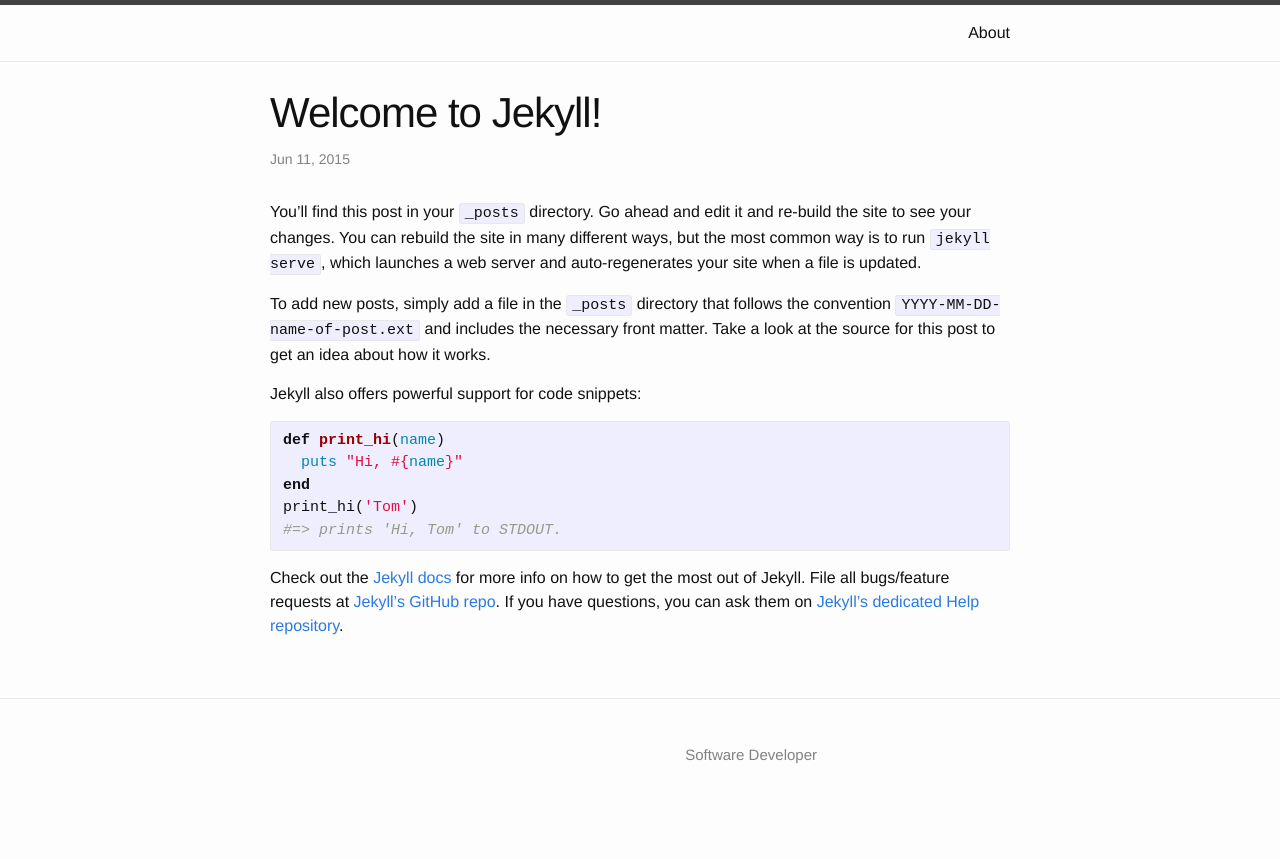
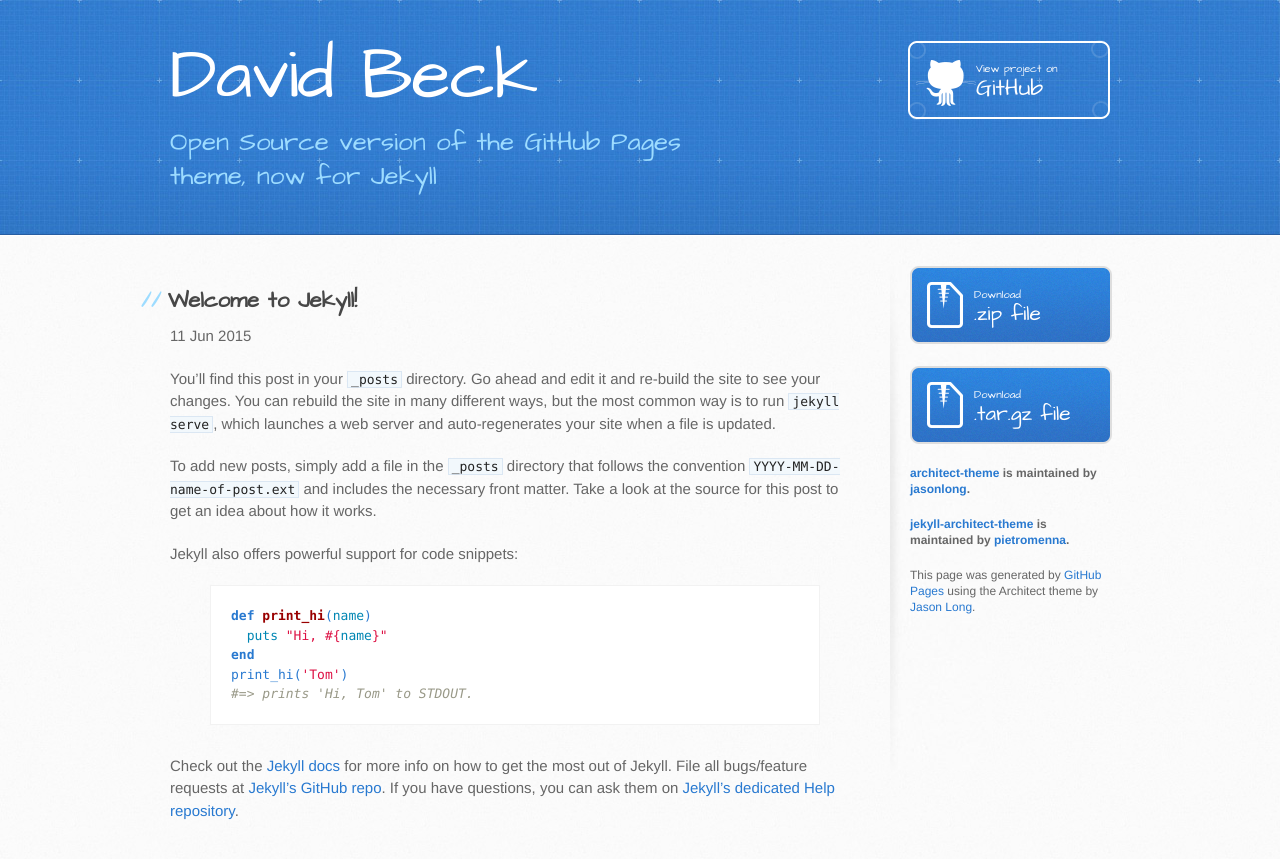
Before and after one commit to dbeck/dbeck.github.io, a Jekyll site: the page built from _posts/2015-06-11-welcome-to-jekyll.markdown, in a window 1280 px wide. Shown: the top 859 px of the page. Built offline with Jekyll 4.4.1, drawn with Linux system fonts in a browser that asks for light colours; Markdown is read by kramdown in place of the engine named in the settings.

Commit message:
updating to use the Architect theme

```diff
--- a/_layouts/default.html
+++ b/_layouts/default.html
@@ -1,20 +1,56 @@
 <!DOCTYPE html>
 <html>
+  <head>
+    <meta charset='utf-8'>
+    <meta http-equiv="X-UA-Compatible" content="chrome=1">
+    <meta name="viewport" content="width=device-width, initial-scale=1, maximum-scale=1">
+    <link href='https://fonts.googleapis.com/css?family=Architects+Daughter' rel='stylesheet' type='text/css'>
+    <link rel="stylesheet" type="text/css" href="/stylesheets/stylesheet.css" media="screen" />
+    <link rel="stylesheet" type="text/css" href="/stylesheets/pygment_trac.css" media="screen" />
+    <link rel="stylesheet" type="text/css" href="/stylesheets/print.css" media="print" />
 
-  {% include head.html %}
+    <!--[if lt IE 9]>
+    <script src="//html5shiv.googlecode.com/svn/trunk/html5.js"></script>
+    <![endif]-->
+
+    <title> {{ page.title }} </title>
+  </head>
 
   <body>
+    <header>
+      <div class="inner">
+        <h1> {{ site.name }} </h1>
+        <h2>Open Source version of the GitHub Pages theme, now for Jekyll</h2>
+        <a href="https://github.com/pietromenna/jekyll-architect-theme" class="button"><small>View project on</small> GitHub</a>
+      </div>
+    </header>
 
-    {% include header.html %}
+    <div id="content-wrapper">
+      <div class="inner clearfix">
+        <section id="main-content">
 
-    <div class="page-content">
-      <div class="wrapper">
-        {{ content }}
+          {{ content }}
+
+        </section>
+
+        <aside id="sidebar">
+          <a href="https://github.com/pietromenna/jekyll-architect-theme/archive/master.zip" class="button">
+            <small>Download</small>
+            .zip file
+          </a>
+          <a href="https://github.com/pietromenna/jekyll-architect-theme/archive/master.tar.gz" class="button">
+            <small>Download</small>
+            .tar.gz file
+          </a>
+
+          <p class="repo-owner"><a href="https://github.com/jasonlong/architect-theme">architect-theme</a> is maintained by <a href="https://github.com/jasonlong">jasonlong</a>.</p>
+
+          <p class="repo-owner"><a href="https://github.com/pietromenna/jekyll-architect-theme">jekyll-architect-theme</a> is maintained by <a href="https://github.com/pietromenna">pietromenna</a>.</p>
+
+          <p>This page was generated by <a href="https://pages.github.com">GitHub Pages</a> using the Architect theme by <a href="https://twitter.com/jasonlong">Jason Long</a>.</p>
+        </aside>
       </div>
     </div>
 
-    {% include footer.html %}
-
   </body>
-
 </html>
--- a/_layouts/post.html
+++ b/_layouts/post.html
@@ -1,15 +1,7 @@
 ---
 layout: default
 ---
-<div class="post">
+<h2>{{ page.title }}</h2>
+<p class="meta">{{ page.date | date_to_string }}</p>
 
-  <header class="post-header">
-    <h1 class="post-title">{{ page.title }}</h1>
-    <p class="post-meta">{{ page.date | date: "%b %-d, %Y" }}{% if page.author %} • {{ page.author }}{% endif %}{% if page.meta %} • {{ page.meta }}{% endif %}</p>
-  </header>
-
-  <article class="post-content">
-    {{ content }}
-  </article>
-
-</div>
+{{ content }}
--- /dev/null
+++ b/stylesheets/pygment_trac.css
@@ -0,0 +1,69 @@
+.highlight  { background: #ffffff; }
+.highlight .c { color: #999988; font-style: italic } /* Comment */
+.highlight .err { color: #a61717; background-color: #e3d2d2 } /* Error */
+.highlight .k { font-weight: bold } /* Keyword */
+.highlight .o { font-weight: bold } /* Operator */
+.highlight .cm { color: #999988; font-style: italic } /* Comment.Multiline */
+.highlight .cp { color: #999999; font-weight: bold } /* Comment.Preproc */
+.highlight .c1 { color: #999988; font-style: italic } /* Comment.Single */
+.highlight .cs { color: #999999; font-weight: bold; font-style: italic } /* Comment.Special */
+.highlight .gd { color: #000000; background-color: #ffdddd } /* Generic.Deleted */
+.highlight .gd .x { color: #000000; background-color: #ffaaaa } /* Generic.Deleted.Specific */
+.highlight .ge { font-style: italic } /* Generic.Emph */
+.highlight .gr { color: #aa0000 } /* Generic.Error */
+.highlight .gh { color: #999999 } /* Generic.Heading */
+.highlight .gi { color: #000000; background-color: #ddffdd } /* Generic.Inserted */
+.highlight .gi .x { color: #000000; background-color: #aaffaa } /* Generic.Inserted.Specific */
+.highlight .go { color: #888888 } /* Generic.Output */
+.highlight .gp { color: #555555 } /* Generic.Prompt */
+.highlight .gs { font-weight: bold } /* Generic.Strong */
+.highlight .gu { color: #800080; font-weight: bold; } /* Generic.Subheading */
+.highlight .gt { color: #aa0000 } /* Generic.Traceback */
+.highlight .kc { font-weight: bold } /* Keyword.Constant */
+.highlight .kd { font-weight: bold } /* Keyword.Declaration */
+.highlight .kn { font-weight: bold } /* Keyword.Namespace */
+.highlight .kp { font-weight: bold } /* Keyword.Pseudo */
+.highlight .kr { font-weight: bold } /* Keyword.Reserved */
+.highlight .kt { color: #445588; font-weight: bold } /* Keyword.Type */
+.highlight .m { color: #009999 } /* Literal.Number */
+.highlight .s { color: #d14 } /* Literal.String */
+.highlight .na { color: #008080 } /* Name.Attribute */
+.highlight .nb { color: #0086B3 } /* Name.Builtin */
+.highlight .nc { color: #445588; font-weight: bold } /* Name.Class */
+.highlight .no { color: #008080 } /* Name.Constant */
+.highlight .ni { color: #800080 } /* Name.Entity */
+.highlight .ne { color: #990000; font-weight: bold } /* Name.Exception */
+.highlight .nf { color: #990000; font-weight: bold } /* Name.Function */
+.highlight .nn { color: #555555 } /* Name.Namespace */
+.highlight .nt { color: #000080 } /* Name.Tag */
+.highlight .nv { color: #008080 } /* Name.Variable */
+.highlight .ow { font-weight: bold } /* Operator.Word */
+.highlight .w { color: #bbbbbb } /* Text.Whitespace */
+.highlight .mf { color: #009999 } /* Literal.Number.Float */
+.highlight .mh { color: #009999 } /* Literal.Number.Hex */
+.highlight .mi { color: #009999 } /* Literal.Number.Integer */
+.highlight .mo { color: #009999 } /* Literal.Number.Oct */
+.highlight .sb { color: #d14 } /* Literal.String.Backtick */
+.highlight .sc { color: #d14 } /* Literal.String.Char */
+.highlight .sd { color: #d14 } /* Literal.String.Doc */
+.highlight .s2 { color: #d14 } /* Literal.String.Double */
+.highlight .se { color: #d14 } /* Literal.String.Escape */
+.highlight .sh { color: #d14 } /* Literal.String.Heredoc */
+.highlight .si { color: #d14 } /* Literal.String.Interpol */
+.highlight .sx { color: #d14 } /* Literal.String.Other */
+.highlight .sr { color: #009926 } /* Literal.String.Regex */
+.highlight .s1 { color: #d14 } /* Literal.String.Single */
+.highlight .ss { color: #990073 } /* Literal.String.Symbol */
+.highlight .bp { color: #999999 } /* Name.Builtin.Pseudo */
+.highlight .vc { color: #008080 } /* Name.Variable.Class */
+.highlight .vg { color: #008080 } /* Name.Variable.Global */
+.highlight .vi { color: #008080 } /* Name.Variable.Instance */
+.highlight .il { color: #009999 } /* Literal.Number.Integer.Long */
+
+.type-csharp .highlight .k { color: #0000FF }
+.type-csharp .highlight .kt { color: #0000FF }
+.type-csharp .highlight .nf { color: #000000; font-weight: normal }
+.type-csharp .highlight .nc { color: #2B91AF }
+.type-csharp .highlight .nn { color: #000000 }
+.type-csharp .highlight .s { color: #A31515 }
+.type-csharp .highlight .sc { color: #A31515 }
--- a/stylesheets/stylesheet.css
+++ b/stylesheets/stylesheet.css
@@ -741,22 +741,6 @@
   font-weight: 100;
 }
 
-footer {
-  padding-top: 20px;
-  padding-bottom: 30px;
-  margin-top: 40px;
-  font-size: 13px;
-  color: #aaa;
-  background: transparent url('../images/hr.png') 0 0 no-repeat;
-}
-
-footer a {
-  color: #666;
-}
-footer a:hover {
-  color: #444;
-}
-
 /* MISC */
 .clearfix:after {
   display: block;
```
Also changed, not shown: _posts/2014-04-06-welcome-to-jekyll.markdown (added, +24 -0 lines), index.html (+5 -15 lines), images/body-bg.jpg, images/download-button.png, images/github-button.png, images/header-bg.jpg, images/highlight-bg.jpg, images/sidebar-bg.jpg, stylesheets/print.css (line endings or trailing spaces).
